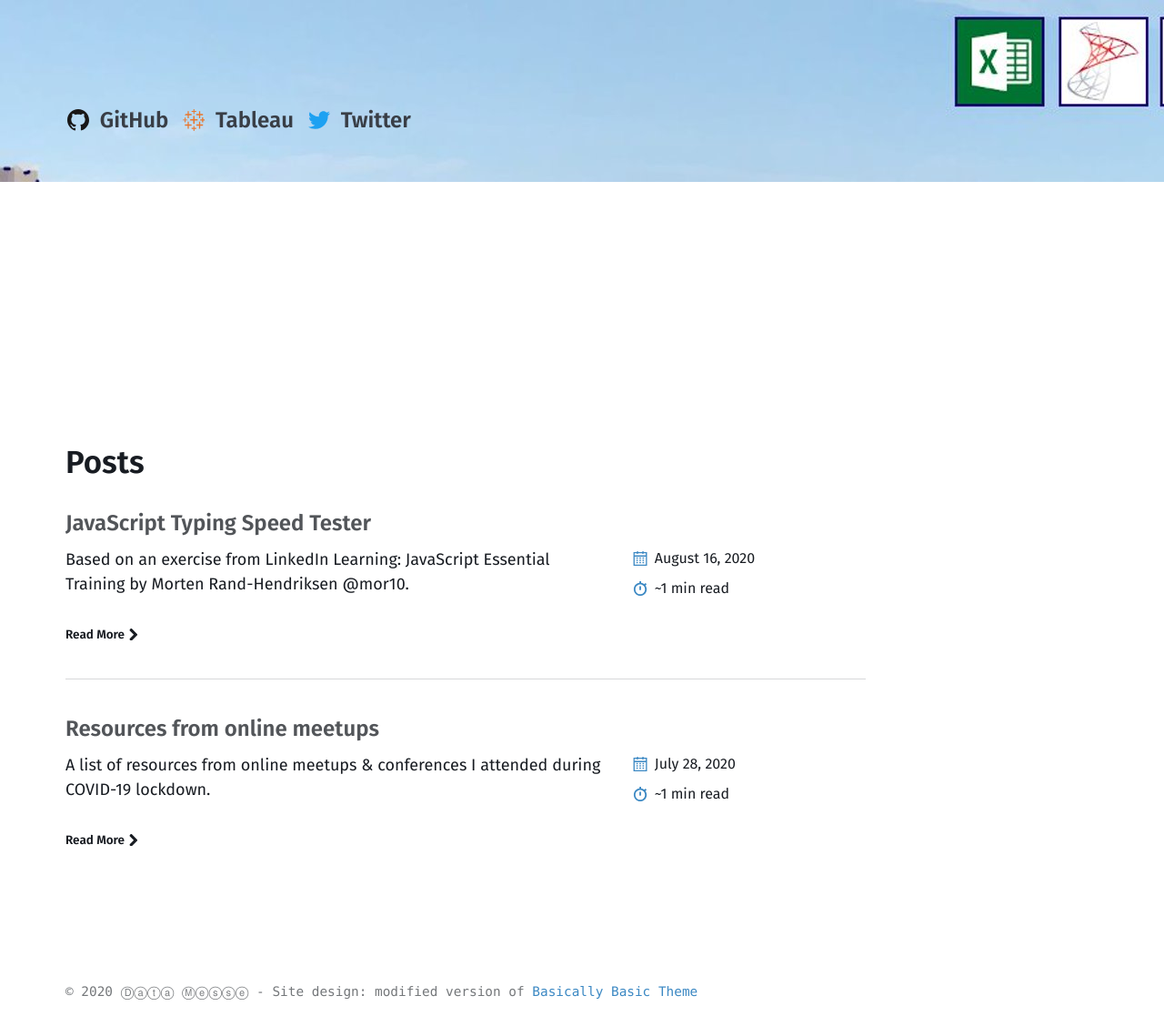
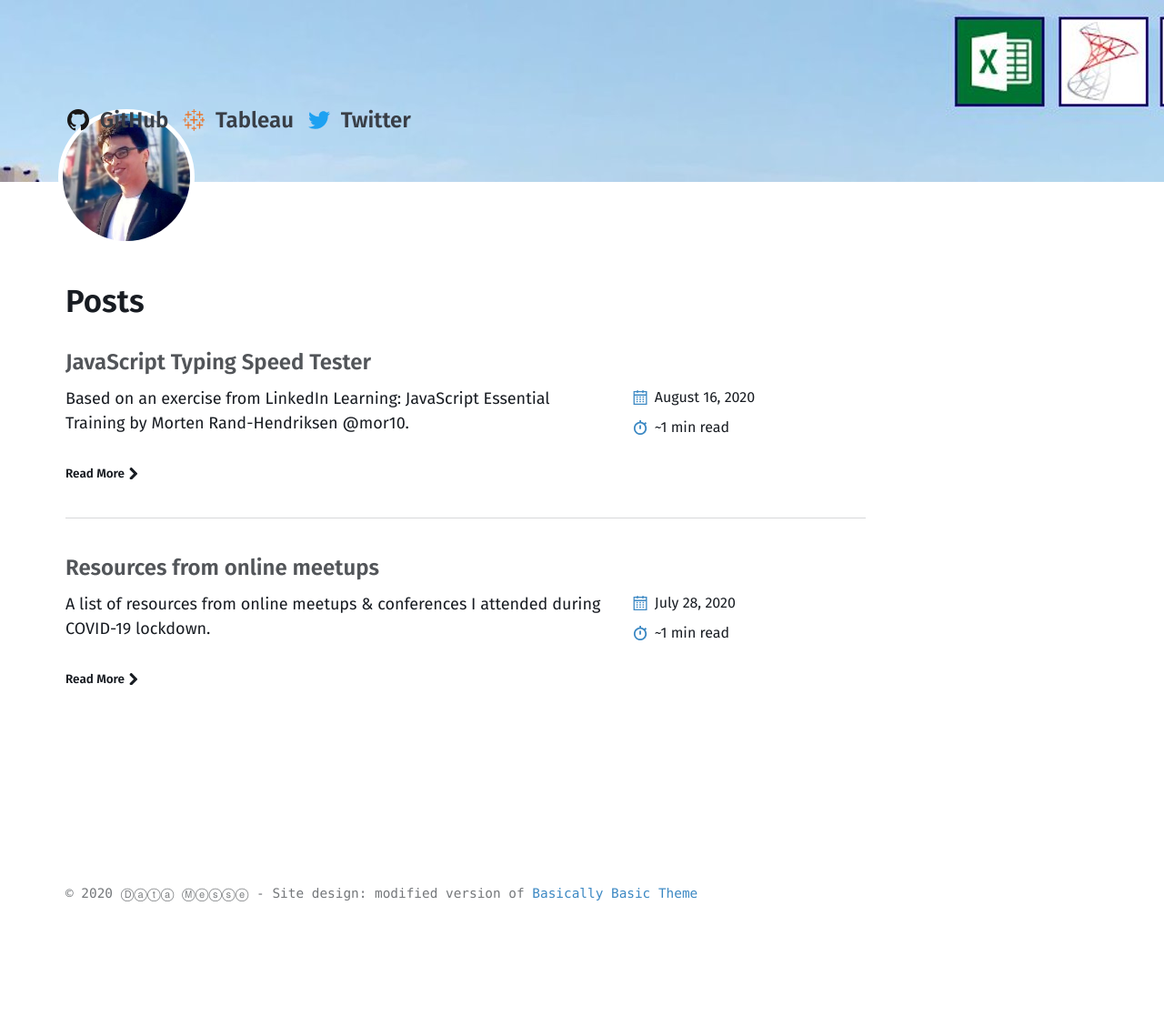
Before and after one commit to datamesse/blog, a Jekyll site: the page built from index.md, in a window 1280 px wide. Shown: the whole page at 91% size. Built offline with Jekyll 4.4.1, drawn with Linux system fonts in a browser that asks for light colours; after the commit the page ends 1021 px from its top, so only the background shows below that.

Commit message:
Update CSS

```diff
--- a/_includes/masthead.html
+++ b/_includes/masthead.html
@@ -9,18 +9,18 @@
     <div class="title-area">
       <div id="background-top-banner"></div>
       {% if page.url == '/' %}
-        <h1>
+        <h1 class="site-title">
           <a href="{{ '/' | relative_url }}">
             {% if site.logo %}<img src="{{ site_logo }}" alt="" class="site-logo">{% endif %}
           </a>
         </h1>
-        <h2 class="site-title">{% include contact-list.html %}</h2>
+        <h2 class="site-title2">{% include contact-list.html %}</h2>
       {% else %}
-        <p>
+        <p class="site-title">
           <a href="{{ '/' | relative_url }}">
             {% if site.logo %}<img src="{{ site_logo }}" alt="" class="site-logo">{% endif %}
           </a>
-          <h2 class="site-title">{% include contact-list.html %}</h2>
+          <h2 class="site-title2">{% include contact-list.html %}</h2>
         </p>
       {% endif %}
     </div>
--- a/_sass/basically-basic/_global.scss
+++ b/_sass/basically-basic/_global.scss
@@ -20,6 +20,41 @@
 
 
 .site-title {
+  @include fluid-type($min-vw, $max-vw, 20px, 24px);
+  margin: 0;
+  padding: 0rem 0rem;
+  /* padding-right: calc(
+    10vw + (2 * #{$navicon-width})
+  ); make room for sidebar toggle */
+  padding-bottom: 0rem;
+  font-family: $base-font-family;
+  font-weight: bold;
+  line-height: 1;
+  position: absolute;
+  top: 120px;
+
+  @include breakpoint($medium) {
+    padding-left: 2rem;
+  }
+
+  @include breakpoint($large) {
+    padding-left: 5vw;
+  }
+
+  a {
+    display: -ms-flexbox;
+    display: -webkit-box;
+    display: flex;
+    -ms-flex-align: center;
+    -webkit-box-align: center;
+    align-items: center;
+    min-height: 40px ; // PREVIOUSLY $site-image-height
+    color: $text-color;
+    text-decoration: none;
+  }
+}
+
+.site-title2 {
   @include fluid-type($min-vw, $max-vw, 20px, 24px);
   margin: 0;
   padding: 0rem 0rem;
```
